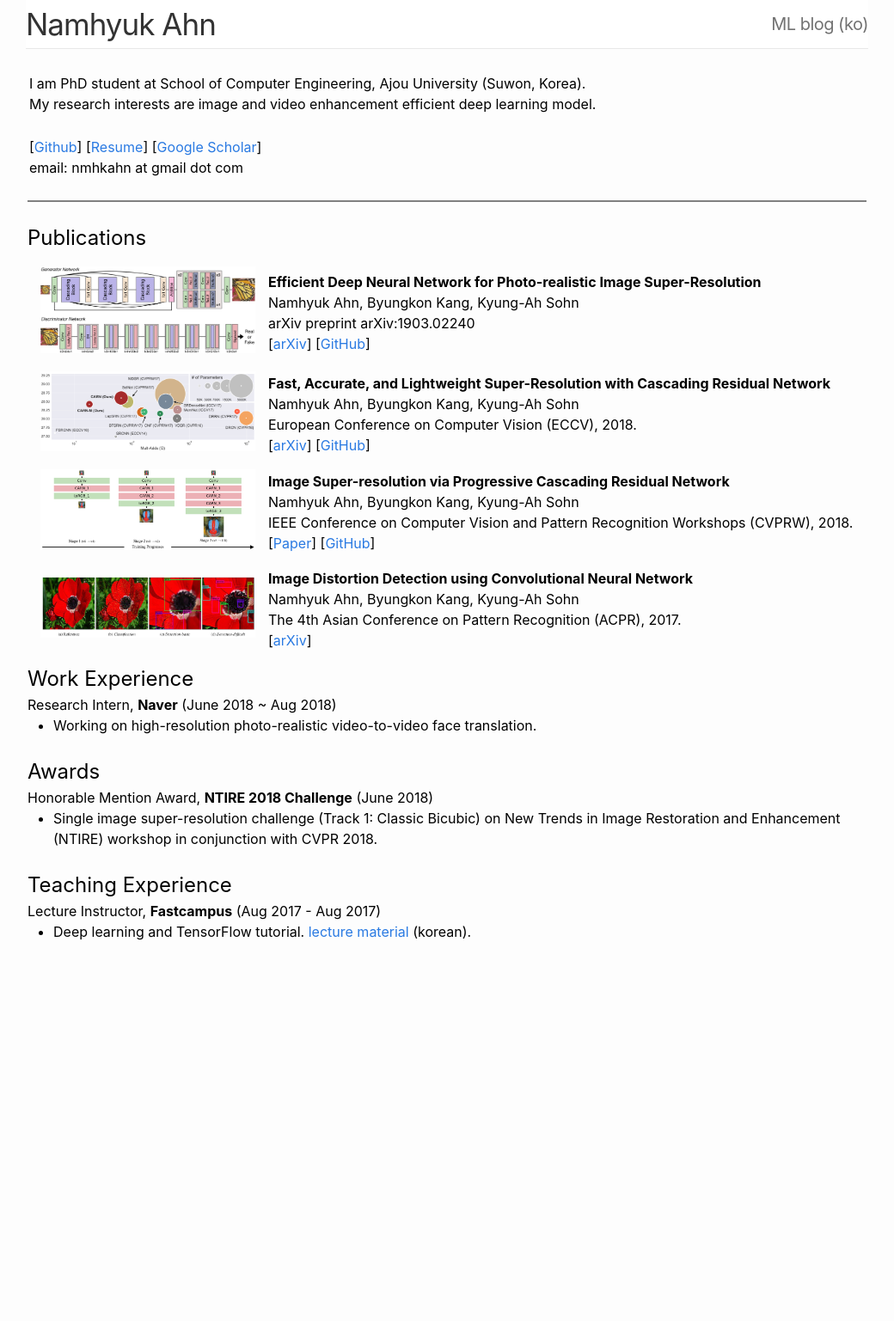
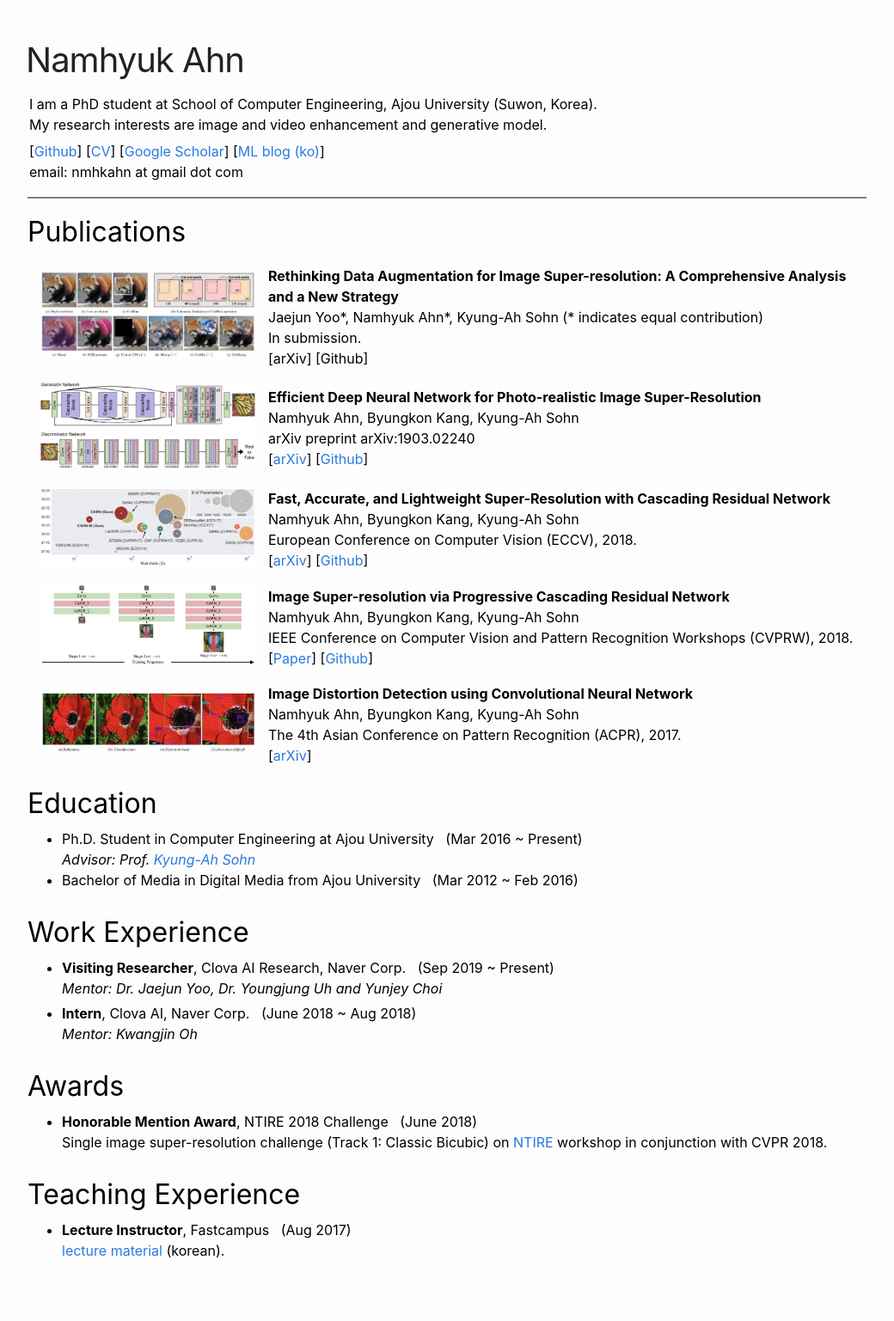
Before and after one commit to nmhkahn/nmhkahn.github.io, a Jekyll site: the page index.html, which Jekyll copies as it is, in a window 1280 px wide. Shown: the whole page at 86% size, without its empty margins (120-1160 px from the left). Built offline with Jekyll 4.4.1, drawn with Linux system fonts in a browser that asks for light colours; before the commit the page ends 1098 px from its top, so only the background shows below that.

Commit message:
Update blog

```diff
--- a/css/front.css
+++ b/css/front.css
@@ -66,6 +66,14 @@ a:visited { color: #205caa; }
   background-color: white;
 }
 
+.name {
+  display: block;
+  color: #222;
+  font-size: 40px;
+  letter-spacing: -1px;
+  padding: 20px 0px 0px 0px;
+}
+
 .site-title,
 .site-title:hover,
 .site-title:visited {
--- a/index.html
+++ b/index.html
@@ -21,90 +21,93 @@
     </script>
 </head>
 
-<body>
-<header class="site-header">
-    <div>
-        <div class="site-title">Namhyuk Ahn</div>
-        <nav class="site-nav">
-            <div class="trigger">
-                <a class="page-link" href="./blog.html">ML blog (ko)</a>
-            </div>
-        </nav>
-    </div>
-</header>
-
+<div class="name" style="padding: 40px 0px 5px 0px">Namhyuk Ahn</div>
 
 <table border="0" width="980px" align="center"><tbody>
 <tr><td>
-
     <table border="0" width="100%"><tbody>
     <tr>
         <td>
-        <br>
-        I am PhD student at School of Computer Engineering, Ajou University (Suwon, Korea).<br>
-        My research interests are image and video enhancement efficient deep learning model.<br><br>
+            <p style="padding: 0px 0px 5px 0px">
+            I am a PhD student at School of Computer Engineering, Ajou University (Suwon, Korea).<br>
+            My research interests are image and video enhancement and generative model.<br>
+            </p>
         </td>
     </tr>
     <tr>
         <td>
+            <p style="padding: 0px 0px 5px 0px">
             [<a href="https://github.com/nmhkahn">Github</a>]
-        [<a href="./assets/resume_namhyuk_ahn.pdf">Resume</a>]
+            [<a href="./assets/CV_namhyuk_ahn.pdf">CV</a>]
             [<a href="https://scholar.google.co.kr/citations?user=cFSb6QQAAAAJ">Google Scholar</a>]
-        <br>
+            [<a href="./blog.html">ML blog (ko)</a>]<br>
             email: nmhkahn at gmail dot com
+            </p>
         </td>
     </tr>
     </tbody></table>
 
-    <br>
-    <hr size="2" align="left" noshade="">
-    <br>
+    <hr size="2" align="left" noshade="" style="margin: 10px 0px 15px 0px">
 
-    <h2 style="font-weight:normal;">Publications</h2>
+    <h1 style="font-weight:normal;">Publications</h1>
 
     <table cellspacing="15"><tbody>
         <tr>
             <td width="25%" align=left>
-                <img width="250" src="./assets/paper/arxiv2019a.png" border="0">
+                <img width="250" src="./assets/paper/arxiv2020a.jpg" border="0">
+            </td>
+            <td>
+                <b>Rethinking Data Augmentation for Image Super-resolution: A Comprehensive Analysis and a New Strategy</b><br>
+                Jaejun Yoo*, Namhyuk Ahn*, Kyung-Ah Sohn (* indicates equal contribution)<br>
+                In submission.<br>
+                [arXiv]
+                [Github]
+
+            </td>
+        </tr>
+
+        <tr>
+            <td width="25%" align=left>
+                <img width="250" src="./assets/paper/arxiv2019a.jpg" border="0">
             </td>
             <td>
                 <b>Efficient Deep Neural Network for Photo-realistic Image Super-Resolution</b><br>
                 Namhyuk Ahn, Byungkon Kang, Kyung-Ah Sohn<br>
                 arXiv preprint arXiv:1903.02240<br>
                 [<a href="https://arxiv.org/abs/1903.02240">arXiv</a>]
-                [<a href="https://github.com/nmhkahn/PCARN-pytorch">GitHub</a>]
+                [<a href="https://github.com/nmhkahn/PCARN-pytorch">Github</a>]
             </td>
         </tr>
 
         <tr>
             <td width="25%">
-                <img width="250" src="./assets/paper/eccv2018.png" border="0">
+                <img width="250" src="./assets/paper/eccv2018.jpg" border="0">
             </td>
             <td>
                 <b>Fast, Accurate, and Lightweight Super-Resolution with Cascading Residual Network</b><br>
                 Namhyuk Ahn, Byungkon Kang, Kyung-Ah Sohn<br>
                 European Conference on Computer Vision (ECCV), 2018.<br>
                 [<a href="https://arxiv.org/abs/1803.08664">arXiv</a>]
-                [<a href="https://github.com/nmhkahn/CARN-pytorch">GitHub</a>]
+                [<a href="https://github.com/nmhkahn/CARN-pytorch">Github</a>]
             </td>
         </tr>
 
         <tr>
             <td width="25%">
-                <img width="250" src="./assets/paper/cvprw2018.png" border="0">
+                <img width="250" src="./assets/paper/cvprw2018.jpg" border="0">
             </td>
             <td>
                 <b>Image Super-resolution via Progressive Cascading Residual Network</b><br>
                 Namhyuk Ahn, Byungkon Kang, Kyung-Ah Sohn<br>
                 IEEE Conference on Computer Vision and Pattern Recognition Workshops (CVPRW), 2018.<br>
                 [<a href="http://openaccess.thecvf.com/content_cvpr_2018_workshops/papers/w13/Ahn_Image_Super-Resolution_via_CVPR_2018_paper.pdf">Paper</a>]
-                [<a href="https://github.com/nmhkahn/NTIRE2018">GitHub</a>]
+                [<a href="https://github.com/nmhkahn/NTIRE2018">Github</a>]
             </td>
         </tr>
 
         <tr>
             <td width="25%">
-                <img width="250" src="./assets/paper/acpr2017.png" border="0">
+                <img width="250" src="./assets/paper/acpr2017.jpg" border="0">
             </td>
             <td>
                 <b>Image Distortion Detection using Convolutional Neural Network</b><br>
@@ -115,32 +118,54 @@
         </tr>
     </tbody></table>
 
-    <div>
-        <h2 style="font-weight:normal;">Work Experience</h2>
-        Research Intern, <b>Naver</b> (June 2018 ~ Aug 2018)<br>
+    <div style="padding: 0px 0px 20px 0px">
+        <h1 style="font-weight:normal; padding: 5px 0px 5px 0px">Education</h1>
+        <div style="padding: 0px 0px 0px 10px">
             <ul>
-            <li> Working on high-resolution photo-realistic video-to-video face translation.
+                <li> Ph.D. Student in Computer Engineering at Ajou University &nbsp; (Mar 2016 ~ Present)<br>
+                    <i>Advisor: Prof. <a href="https://sites.google.com/site/kasohn/home">Kyung-Ah Sohn</a></i>
+                <li> Bachelor of Media in Digital Media from Ajou University &nbsp; (Mar 2012 ~ Feb 2016)
+            <ul>
+        </div>
+    </div>
+
+    <div style="padding: 0px 0px 20px 0px">
+        <h1 style="font-weight:normal; padding: 5px 0px 5px 0px">Work Experience</h1>
+        <div style="padding: 0px 0px 0px 10px">
+            <ul>
+                <li> <b>Visiting Researcher</b>, Clova AI Research, Naver Corp. &nbsp; (Sep 2019 ~ Present)<br>
+                <i>Mentor: Dr. Jaejun Yoo, Dr. Youngjung Uh and Yunjey Choi</i>
+
+                <p style="padding: 0px 0px 5px 0px"></p>
+
+                <li> <b>Intern</b>, Clova AI, Naver Corp. &nbsp; (June 2018 ~ Aug 2018)<br>
+                <i>Mentor: Kwangjin Oh</i>
             </ul>
         </div>
-    <br>
+    </div>
 
-    <div>
-        <h2 style="font-weight:normal;">Awards</h2>
-        Honorable Mention Award, <b>NTIRE 2018 Challenge</b> (June 2018)<br>
+    <div style="padding: 0px 0px 20px 0px">
+        <h1 style="font-weight:normal; padding: 5px 0px 5px 0px">Awards</h1>
+        <div style="padding: 0px 0px 0px 10px">
             <ul>
-            <li> Single image super-resolution challenge (Track 1: Classic Bicubic) on New Trends in Image Restoration and Enhancement (NTIRE) workshop in conjunction with CVPR 2018.
+                <li> <b>Honorable Mention Award</b>, NTIRE 2018 Challenge &nbsp; (June 2018)<br>
+                Single image super-resolution challenge (Track 1: Classic Bicubic) on <a href="http://www.vision.ee.ethz.ch/ntire18/">NTIRE</a> workshop in conjunction with CVPR 2018.
             </ul>
         </div>
-    <br>
+    </div>
 
-    <div>
-        <h2 style="font-weight:normal;">Teaching Experience</h2>
-        Lecture Instructor, <b>Fastcampus</b> (Aug 2017 - Aug 2017)<br>
+    <div style="padding: 0px 0px 20px 0px">
+        <h1 style="font-weight:normal; padding: 5px 0px 5px 0px">Teaching Experience</h1>
+        <div style="padding: 0px 0px 0px 10px">
             <ul>
-            <li> Deep learning and TensorFlow tutorial. <a href="https://github.com/nmhkahn/deep_learning_tutorial">lecture material</a> (korean).
+                <li> <b>Lecture Instructor</b>, Fastcampus &nbsp; (Aug 2017)<br>
+                <a href="https://github.com/nmhkahn/deep_learning_tutorial">lecture material</a> (korean).
             </ul>
+        </div>
     </div>
 
 </tbody></table>
+
+<br><br>
 </body>
 </html>
```
Also changed, not shown: assets/paper/acpr2017.jpg (added), assets/paper/acpr2017.png (deleted), assets/paper/arxiv2019a.jpg (added), assets/paper/arxiv2019a.png (deleted), assets/paper/arxiv2020a.jpg (added), assets/paper/cvprw2018.jpg (added), assets/paper/cvprw2018.png (deleted), assets/paper/eccv2018.jpg (added), assets/paper/eccv2018.png (deleted), 2 other files. Lines whose indentation alone changed are shown as unchanged.
